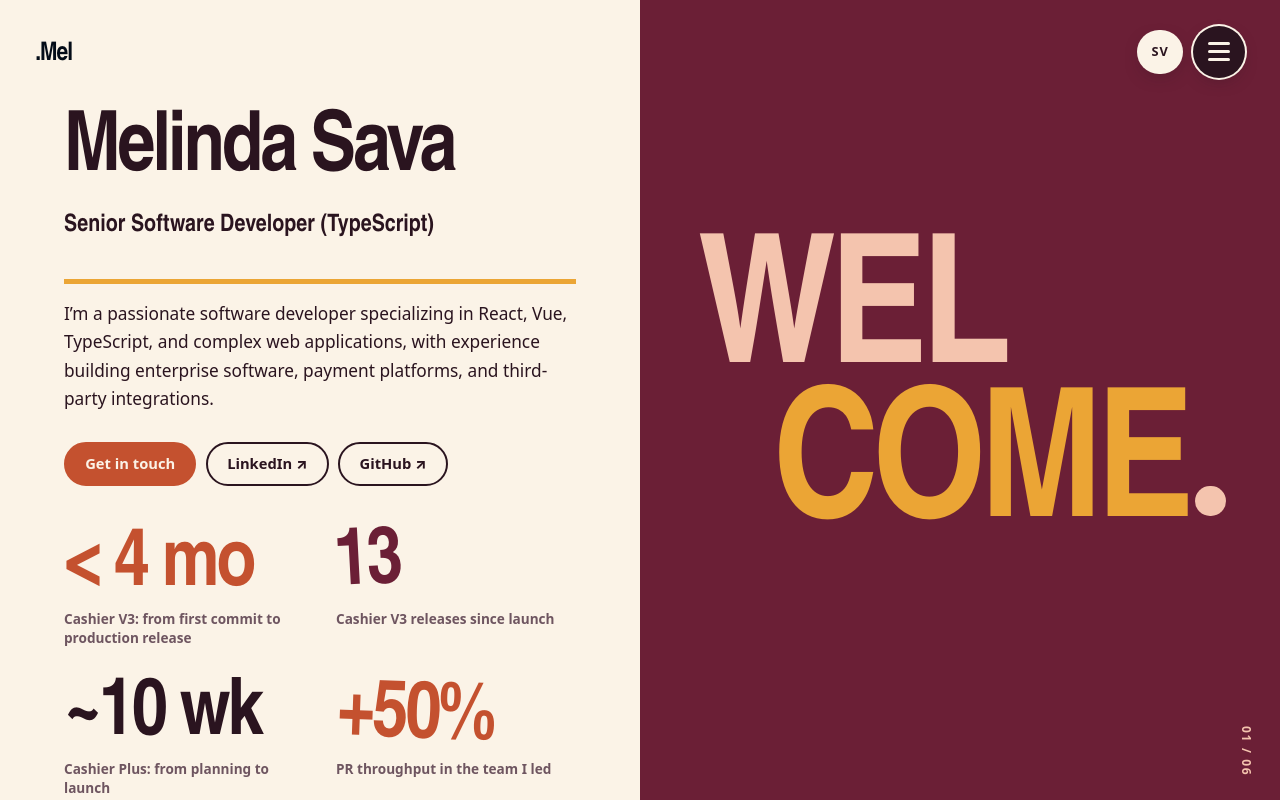
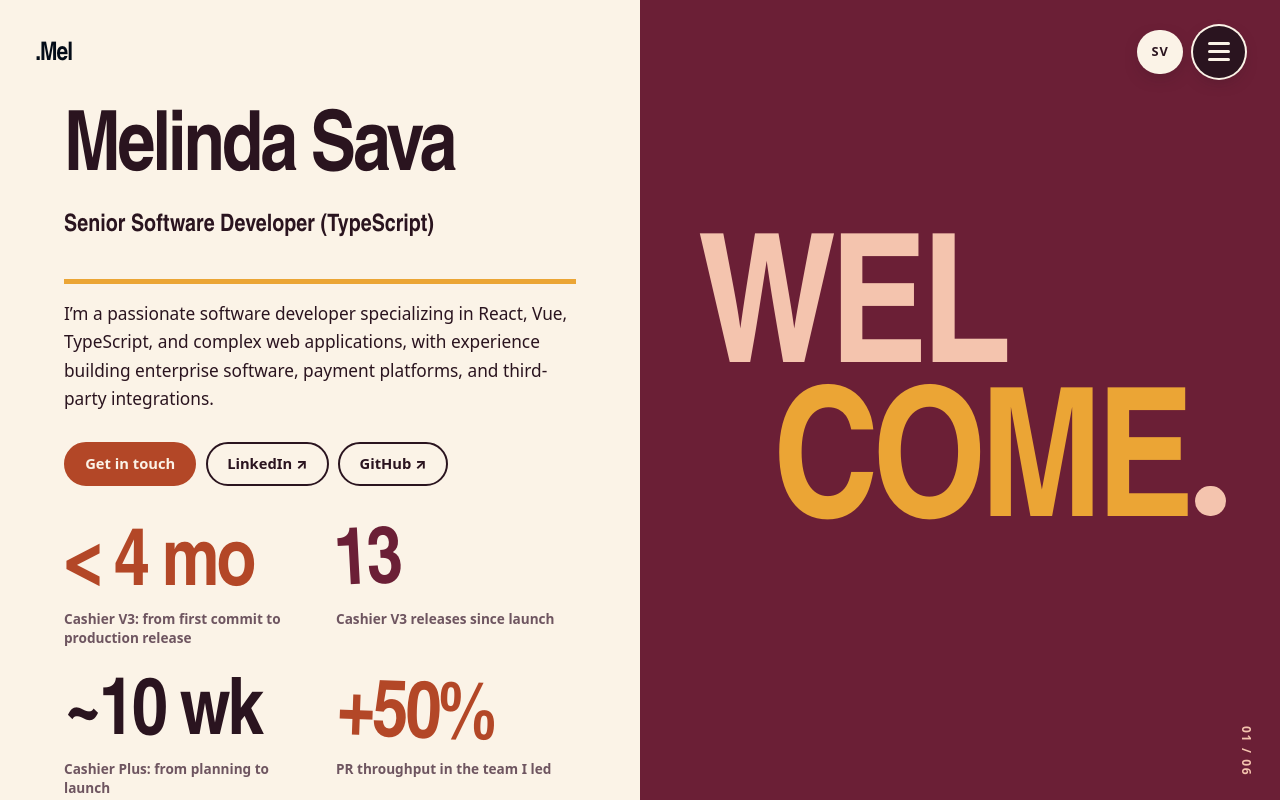
Before and after one commit to mellyynda/portfolio, an Astro site: page / in a window 1280 px wide. Shown: the top 800 px of the page. Built offline with nearby package versions, Linux system fonts and the light colour scheme; Astro itself is replaced by a stand-in of ours.

Commit message:
Improve accessibility to WCAG 2.2 AA
Darken the rust accent to pass 4.5:1 on small text, use high-contrast
focus outlines, keep focus inside the open menu (inert background),
underline menu links on hover, give the language switch a full
accessible name, link each video to its project description, and wrap
the logo in a Home landmark. The logo keeps its colour-inverting blend
(logotypes are exempt from contrast) and switches to a solid pill on
keyboard focus.

Co-Authored-By: Claude Opus 5.5 <noreply@anthropic.com>

```diff
--- a/src/components/Page.astro
+++ b/src/components/Page.astro
@@ -77,6 +77,7 @@ const w = c.words;
                       width={p.media.width}
                       height={p.media.height}
                       aria-label={p.media.label}
+                      aria-describedby={`project-${p.id}-summary`}
                     >
                       <source src={asset(p.media.src)} type="video/mp4" />
                     </video>
@@ -94,7 +95,7 @@ const w = c.words;
               {p.note && <p class="media-note">{p.note}</p>}
               <p class="project-context">{p.context}</p>
               <h3 id={`project-${p.id}-h`}>{p.title}</h3>
-              <p class="project-summary">{p.summary}</p>
+              <p class="project-summary" id={`project-${p.id}-summary`}>{p.summary}</p>
               <ul class="project-points">
                 {p.points.map((pt) => <li>{pt}</li>)}
               </ul>
--- a/src/layouts/Base.astro
+++ b/src/layouts/Base.astro
@@ -98,10 +98,12 @@ const jsonLd = {
   </head>
   <body>
     <a class="skip" href="#main">{lang === 'en' ? 'Skip to content' : 'Hoppa till innehåll'}</a>
-    <a class="mark" href={asset(paths[lang])} aria-label="Melinda Sava">.Mel</a>
+    <nav class="home-nav" aria-label={lang === 'en' ? 'Home' : 'Startsida'}>
+      <a class="mark" href={asset(paths[lang])} aria-label="Melinda Sava">.Mel</a>
+    </nav>
     <header class="chrome">
       <div class="chrome-right">
-        <a class="lang-pill" href={asset(paths[altLang])} hreflang={altLang} lang={altLang} title={c.nav.switchHint}>{altLang.toUpperCase()}</a>
+        <a class="lang-pill" href={asset(paths[altLang])} hreflang={altLang} lang={altLang} aria-label={c.nav.switchLabel} title={c.nav.switchHint}>{altLang.toUpperCase()}</a>
         <button class="menu-btn" type="button" aria-expanded="false" aria-controls="site-menu" data-open={c.menuLabel} data-close={c.closeLabel} aria-label={c.menuLabel}>
           <span></span><span></span><span></span>
         </button>
@@ -127,6 +129,7 @@ const jsonLd = {
           btn.setAttribute('aria-expanded', String(open));
           btn.setAttribute('aria-label', (open ? btn.dataset.close : btn.dataset.open) ?? '');
           document.documentElement.classList.toggle('menu-open', open);
+          for (const el of document.querySelectorAll<HTMLElement>('main, footer, .skip, .home-nav, .lang-pill')) el.inert = open;
           if (open) menu.querySelector('a')?.focus();
         };
         btn.addEventListener('click', () => set(btn.getAttribute('aria-expanded') !== 'true'));
--- a/src/styles/global.css
+++ b/src/styles/global.css
@@ -4,7 +4,7 @@
   --sand: #f0dcc2;
   --blush: #f4c4ae;
   --saffron: #eba535;
-  --rust: #c4512f;
+  --rust: #b34727;
   --wine: #6b1f36;
   --plum: #2a141f;
 
@@ -75,8 +75,15 @@ a {
   color: inherit;
 }
 :focus-visible {
-  outline: 3px solid var(--saffron);
+  outline: 3px solid var(--ink);
   outline-offset: 3px;
+}
+.chrome :focus-visible {
+  outline-color: var(--cream);
+  box-shadow: 0 0 0 6px var(--plum);
+}
+.menu :focus-visible {
+  outline-color: var(--plum);
 }
 
 .skip {
@@ -118,6 +125,17 @@ a {
   text-decoration: none;
   color: #fff;
   mix-blend-mode: difference;
+}
+.mark:focus-visible {
+  mix-blend-mode: normal;
+  color: var(--saffron);
+  background: var(--plum);
+  border-radius: 999px;
+  padding: 0 0.6rem;
+  margin-left: -0.6rem;
+  outline: 3px solid var(--cream);
+  outline-offset: 2px;
+  box-shadow: 0 0 0 7px var(--plum);
 }
 .chrome-right {
   display: flex;
@@ -228,7 +246,9 @@ a {
   padding-left: 0.6em;
 }
 .menu a:hover {
-  color: var(--rust);
+  text-decoration: underline;
+  text-decoration-thickness: 0.08em;
+  text-underline-offset: 0.12em;
 }
 .menu .n {
   font-family: var(--sans);
```
